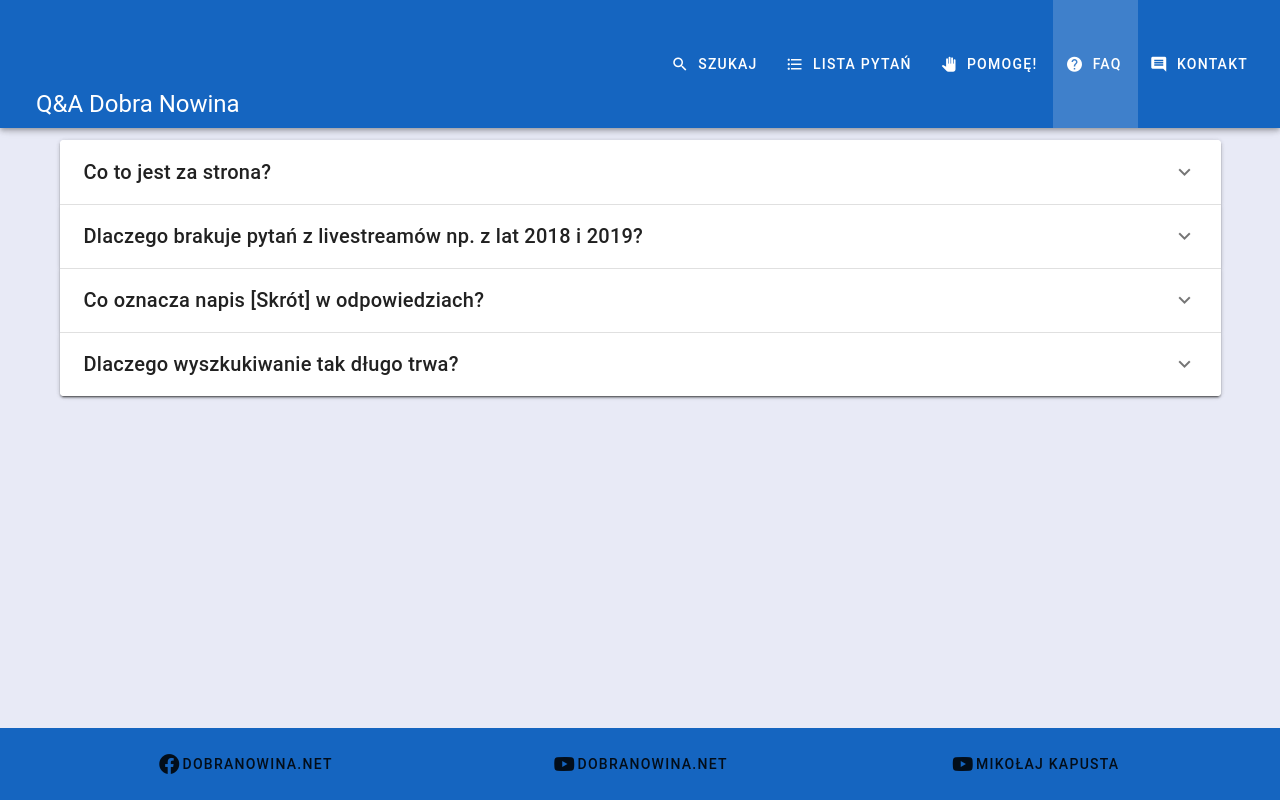
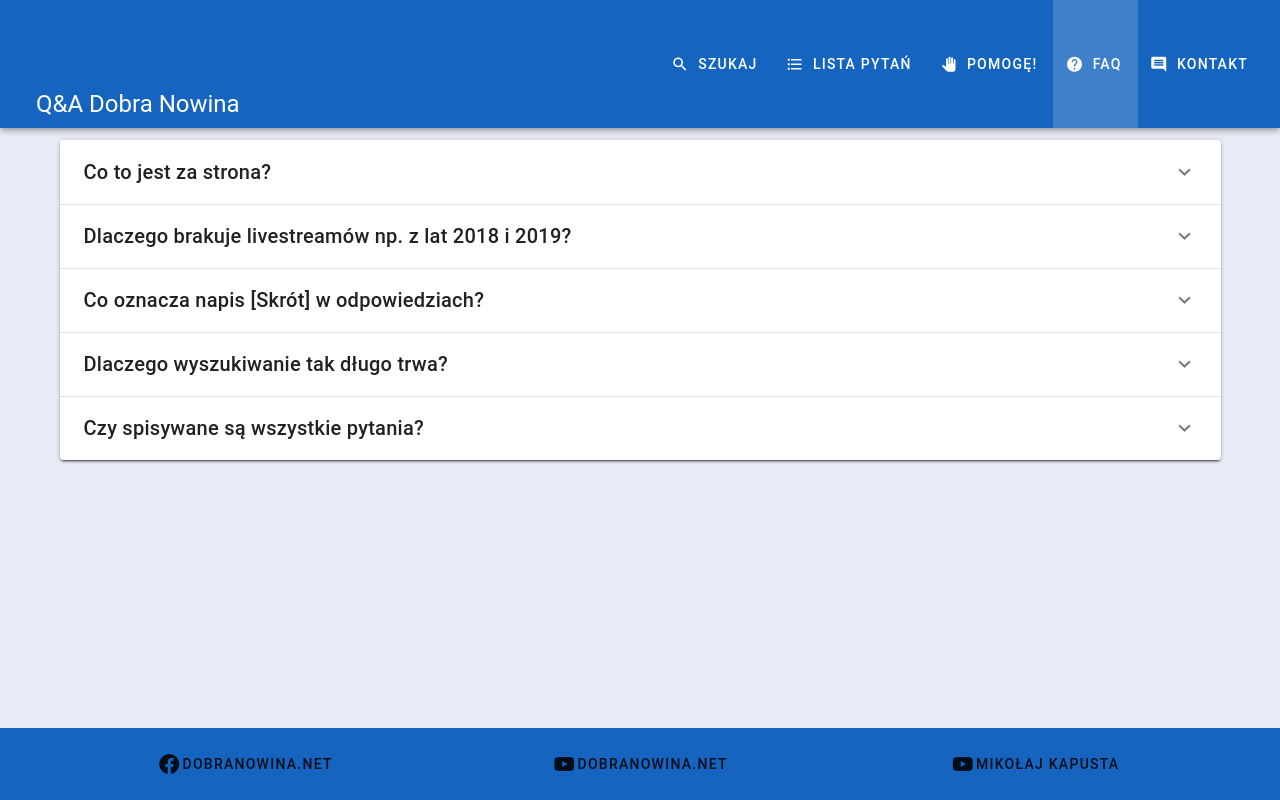
Before and after one commit to Ptimulka/dobranowina, a Vue app: page /faq in a window 1280 px wide. Built offline with nearby package versions, Linux system fonts and the light colour scheme; a small style sheet from the web is missing.

Commit message:
Spelling mistakes

```diff
--- a/src/views/FAQ.vue
+++ b/src/views/FAQ.vue
@@ -27,9 +27,10 @@ export default {
     return {
       faqs: [
         { question: "Co to jest za strona?", answer: "Strona jest zbiorem pytań i odpowiedzi, które były zadawane przez internautów Mikołajowi - youtuberowi z kanału Dobra Nowina - podczas jego livestreamów na Facebooku albo Youtubie." },
-        { question: "Dlaczego brakuje pytań z livestreamów np. z lat 2018 i 2019?", answer: "Niektórzych pytań i odpowiedzi jeszcze nie zdążyłam spisać." },
+        { question: "Dlaczego brakuje livestreamów np. z lat 2018 i 2019?", answer: "Niektórzych pytań i odpowiedzi jeszcze nie zdążyłam spisać." },
         { question: "Co oznacza napis [Skrót] w odpowiedziach?", answer: "Oznacza, że wypowiedź Mikołaja była dłuższa, ale spisałam ją fragmentarycznie. Żeby poznać całą odpowiedź należy samemu ją odsłuchać klikając w link przy pytaniu." },
-        { question: "Dlaczego wyszkukiwanie tak długo trwa?", answer: "Ponieważ szukane są inne formy wpisanych słów aby wyniki były pełne i dokładniejsze. Można zaznaczyć \"Szukaj dokładnej frazy\" aby szukanie było szybsze." }
+        { question: "Dlaczego wyszukiwanie tak długo trwa?", answer: "Ponieważ szukane są inne formy wpisanych słów aby wyniki były pełne i dokładniejsze. Można zaznaczyć \"Szukaj dokładnej frazy\" aby szukanie było szybsze." },
+        { question: "Czy spisywane są wszystkie pytania?", answer: "Czasem mogę nie spisać pytania niechcący, ale czasem specjalnie je pomijam, gdy pytanie dotyczy życia prywatnego Mikołaja, gdy pytanie dotyczy szczegółowej sytuacji pytającego lub gdy odpowiedź Mikołaja to \"nie wiem\"." }
       ]
     }
   }
--- a/src/views/IWillHelp.vue
+++ b/src/views/IWillHelp.vue
@@ -29,7 +29,7 @@
       <h3 class="py-5 px-5 subtitle-2 text-center">Widzisz jakiś błąd, literówkę, nieścisłość? Zgłoś to!</h3>
 
       <h1 class="py-5 title text-center">3. Dodawanie linków czasowych</h1>
-      <h3 class="py-5 px-5 subtitle-2 text-center">Obecnie większość pytań ma linki tylko do całych livestreamów, a przydałyby się linki do konretnych punktów czasowych.</h3>
+      <h3 class="py-5 px-5 subtitle-2 text-center">Obecnie większość pytań ma linki tylko do całych livestreamów, a przydałyby się linki do konkretnych punktów czasowych.</h3>
 
     </v-card>
   </v-container>
```
